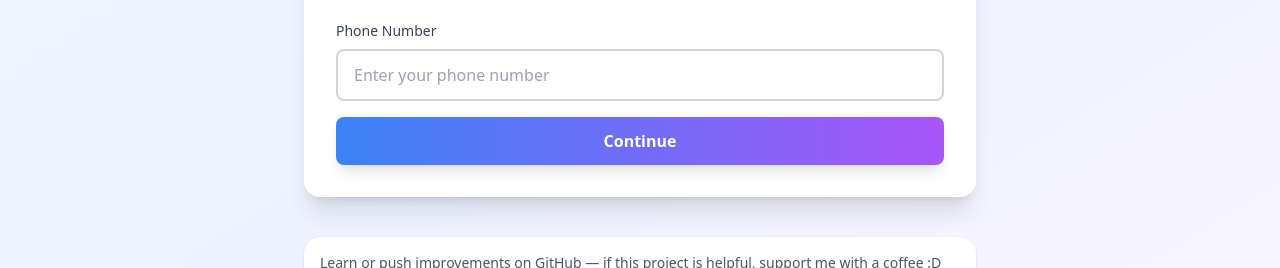
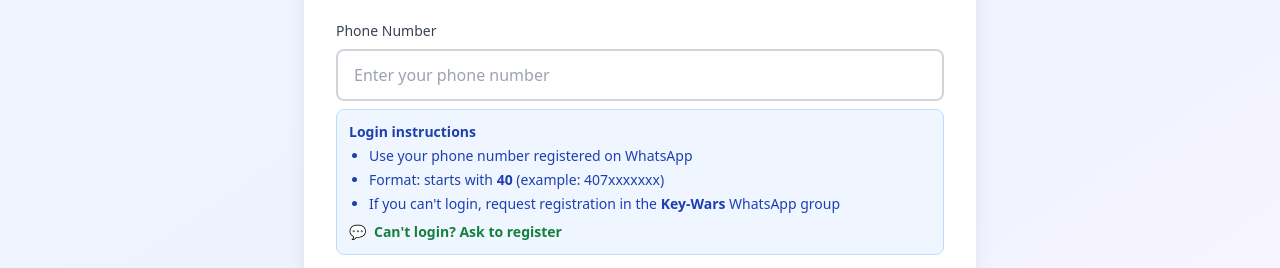
Before and after one commit to mrozyyev/key-tracker, a plain HTML site: page index.html in a window 1280 px wide. Shown: the part 335-603 px from the top of the page. Drawn offline with nearby package versions, Linux system fonts and the light colour scheme.

Commit message:
login page info added

```diff
--- a/index.html
+++ b/index.html
@@ -216,6 +216,21 @@
               @keydown.enter="login()"
               class="w-full px-4 py-3 border-2 border-gray-300 rounded-lg focus:border-blue-500 focus:ring-2 focus:ring-blue-200 outline-none transition"
             >
+            <div class="mt-2 bg-blue-50 border border-blue-200 rounded-lg p-3 text-sm text-blue-800">
+              <p class="font-semibold mb-1">Login instructions</p>
+              <ul class="list-disc ml-5 space-y-1">
+                <li>Use your phone number registered on WhatsApp</li>
+                <li>Format: starts with <span class="font-semibold">40</span> (example: 407xxxxxxx)</li>
+                <li>If you can't login, request registration in the <span class="font-semibold">Key-Wars</span> WhatsApp group</li>
+              </ul>
+              <div class="mt-2">
+                <a :href="getCantLoginLink()" target="_blank" rel="noopener"
+                   class="inline-flex items-center gap-2 text-sm text-green-700 hover:text-green-900 font-semibold">
+                  <span>💬</span>
+                  <span>Can't login? Ask to register</span>
+                </a>
+              </div>
+            </div>
           </div>
           <button
             @click="login()"
@@ -607,6 +622,7 @@
   <script>
     function app() {
       const baseURL = "https://script.google.com/macros/s/AKfycbxiCkD5qG8ncr4gzKJstHMCEM1sABHZbc2a3b5baLC-GapiHdQqTD_O7xNqcaP5ZKE/exec";
+      const whatsappGroupUrl = "https://chat.whatsapp.com/REPLACE_WITH_INVITE"; // Optional: set your Key-Wars group invite link
 
       return {
         phoneInput: "",
@@ -680,6 +696,15 @@
           }, 5000);
         },
 
+        getCantLoginLink() {
+          // If a WhatsApp group invite link is configured, use it; otherwise fallback to a generic message
+          if (whatsappGroupUrl && !/REPLACE_WITH_INVITE/.test(whatsappGroupUrl)) {
+            return whatsappGroupUrl;
+          }
+          const text = 'Hello, please register my number for the Key-Wars key tracker.';
+          return `https://wa.me/?text=${encodeURIComponent(text)}`;
+        },
+
         removeNotification(index) {
           this.notifications[index].visible = false;
           setTimeout(() => this.notifications.splice(index, 1), 300);
@@ -700,6 +725,10 @@
           try {
             // Normalize phone input (remove spaces, dashes, parentheses)
             const normalizedInput = this.phoneInput.trim().replace(/[\s\-\(\)]/g, '');
+            const digitsOnly = normalizedInput.replace(/\D/g, '');
+            if (!digitsOnly.startsWith('40')) {
+              this.showNotification('Tip: Phone numbers should start with 40 and match your WhatsApp number', 'warning');
+            }
 
             const res = await fetch(`${baseURL}?action=users`);
 
```
